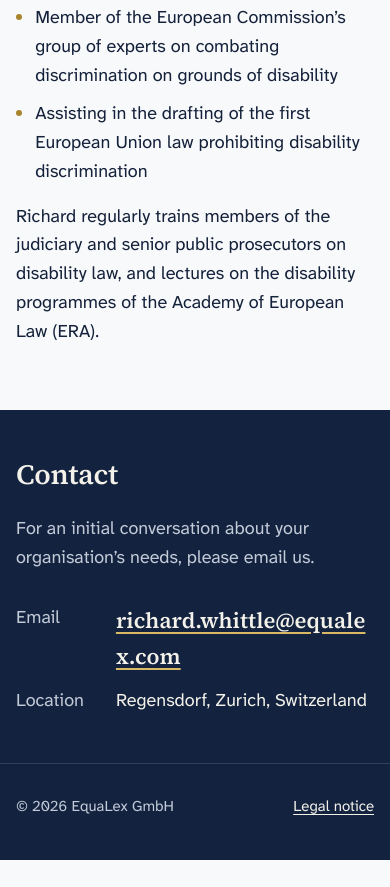
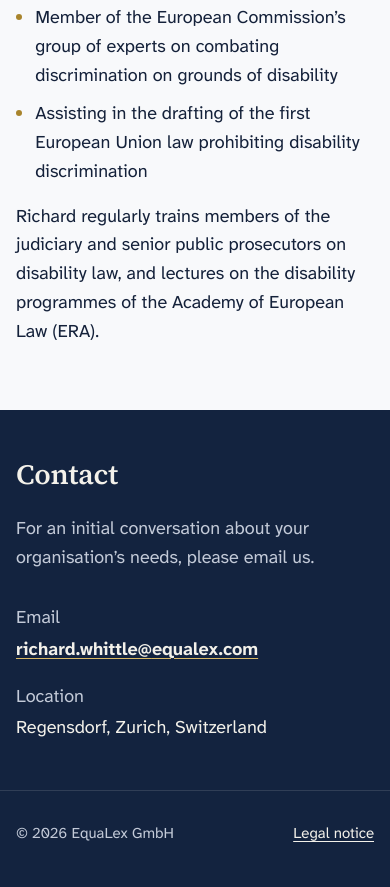
Before and after one commit to equalex-com/website, a plain HTML site: page index.html in a window 390 px wide. Shown: the part 3374-4261 px from the top of the page. Before the commit the page ends 4234 px from the top, so only its background shows below. Drawn offline with Linux system fonts and the light colour scheme.

Commit message:
Fix oversized, mid-word-wrapping email in contact section on phones
Co-Authored-By: Claude Opus 5.5 <noreply@anthropic.com>
Claude-Session: https://claude.ai/code/session_01FfoRoxq55Zgkf8yBpqwzNa

```diff
--- a/assets/style.css
+++ b/assets/style.css
@@ -150,10 +150,15 @@ section + section { border-top: 1px solid var(--rule); }
 .contact .lead { color: var(--band-soft); }
 .contact a { color: var(--band-ink); }
 .contact :focus-visible { outline-color: var(--band-focus); }
-.contact dl { display: grid; grid-template-columns: max-content minmax(0, 1fr); gap: 0.75rem 2rem; margin: 2rem 0 0; }
+.contact dl { display: grid; grid-template-columns: minmax(0, 1fr); gap: 0.15rem; margin: 2rem 0 0; }
+.contact dd + dt { margin-top: 1rem; }
+@media (min-width: 40rem) {
+  .contact dl { grid-template-columns: max-content minmax(0, 1fr); gap: 0.75rem 2rem; align-items: baseline; }
+  .contact dd + dt { margin-top: 0; }
+}
 .contact dt { color: var(--band-soft); }
-.contact dd { margin: 0; overflow-wrap: anywhere; }
-.contact .email { font-family: var(--serif); font-weight: 600; font-size: var(--step-1); text-decoration-color: var(--gold); }
+.contact dd { margin: 0; overflow-wrap: break-word; }
+.contact .email { font-weight: 700; font-size: var(--step-0); text-decoration-color: var(--gold); }
 
 /* Legal pages */
 .legal { padding-block: clamp(2.5rem, 6vw, 4rem); }
--- a/index.html
+++ b/index.html
@@ -107,7 +107,7 @@
       <p class="lead">For an initial conversation about your organisation’s needs, please email us.</p>
       <dl>
         <dt>Email</dt>
-        <dd><a class="email" href="mailto:richard.whittle@equalex.com">richard.whittle@equalex.com</a></dd>
+        <dd><a class="email" href="mailto:richard.whittle@equalex.com">richard.whittle@<wbr>equalex.com</a></dd>
         <dt>Location</dt>
         <dd>Regensdorf, Zurich, Switzerland</dd>
       </dl>
```
Also changed, not shown: de/index.html (+1 -1 lines).
